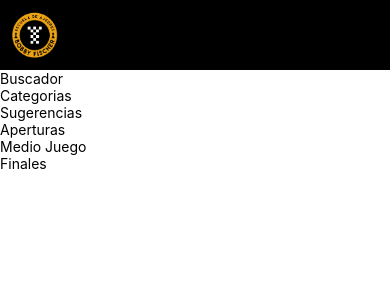
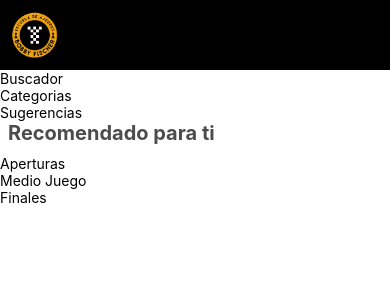
Before and after one commit to japp1996/react-native-app, a React Native app: screen / in a window 390 px wide. Shown: the top 300 px of the page. Built offline with nearby package versions, Linux system fonts and the light colour scheme.

Commit message:
Estructura de Recomendaciones

```diff
--- /dev/null
+++ b/src/videos/components/suggestion-list-layout.js
@@ -0,0 +1,27 @@
+import React from 'react';
+import { View, Text, StyleSheet } from 'react-native';
+
+function SuggestionListLayout(props) {
+	return(
+		<View style={styles.container}>
+			<Text style={styles.title}>{ props.title }</Text>
+			{ props.children }
+		</View>
+	)
+}
+
+const styles = StyleSheet.create({
+	container: {
+		paddinVertical: 10,
+		flex: 1,
+	},
+	title: {
+		color: '#4c4c4c',
+		fontSize: 20,
+		marginBottom: 10,
+		fontWeight: 'bold',
+		marginLeft: 8
+	}
+})
+
+export default SuggestionListLayout
--- a/src/videos/containers/suggestion-list.js
+++ b/src/videos/containers/suggestion-list.js
@@ -1,5 +1,7 @@
 import React, { Component } from 'react';
 import {FlatList,Text} from 'react-native';
+import Layout from '../components/suggestion-list-layout';
+
 
 class SuggestionList extends Component {
 	render() {
@@ -18,8 +20,9 @@
 			}
 		]
 		return (
-			<FlatList data={list} renderItem={({item}) => <Text>{item.title}</Text>}/>
-
+			<Layout title="Recomendado para ti">
+				<FlatList data={list} renderItem={({item}) => <Text>{item.title}</Text>}/>
+			</Layout>
 		)
 	}
 }
```
